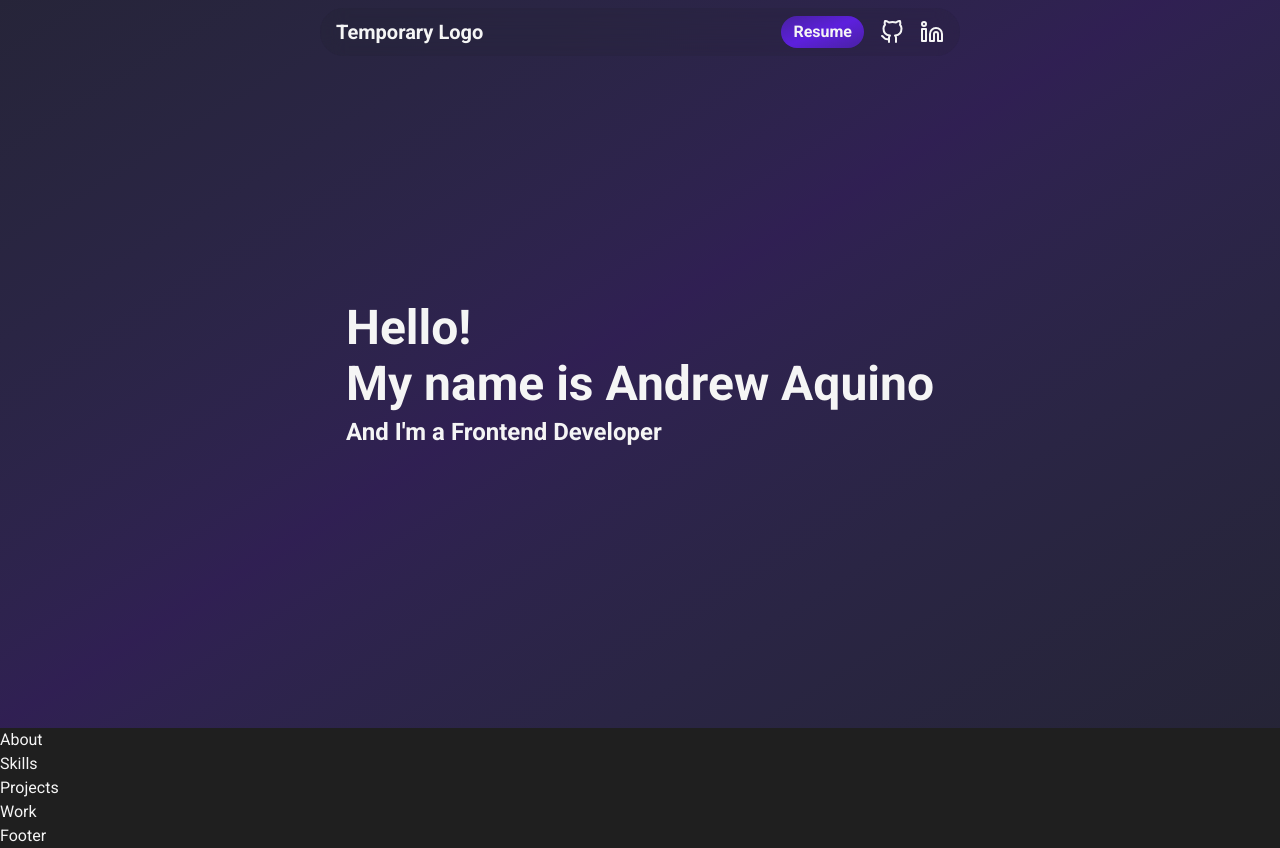
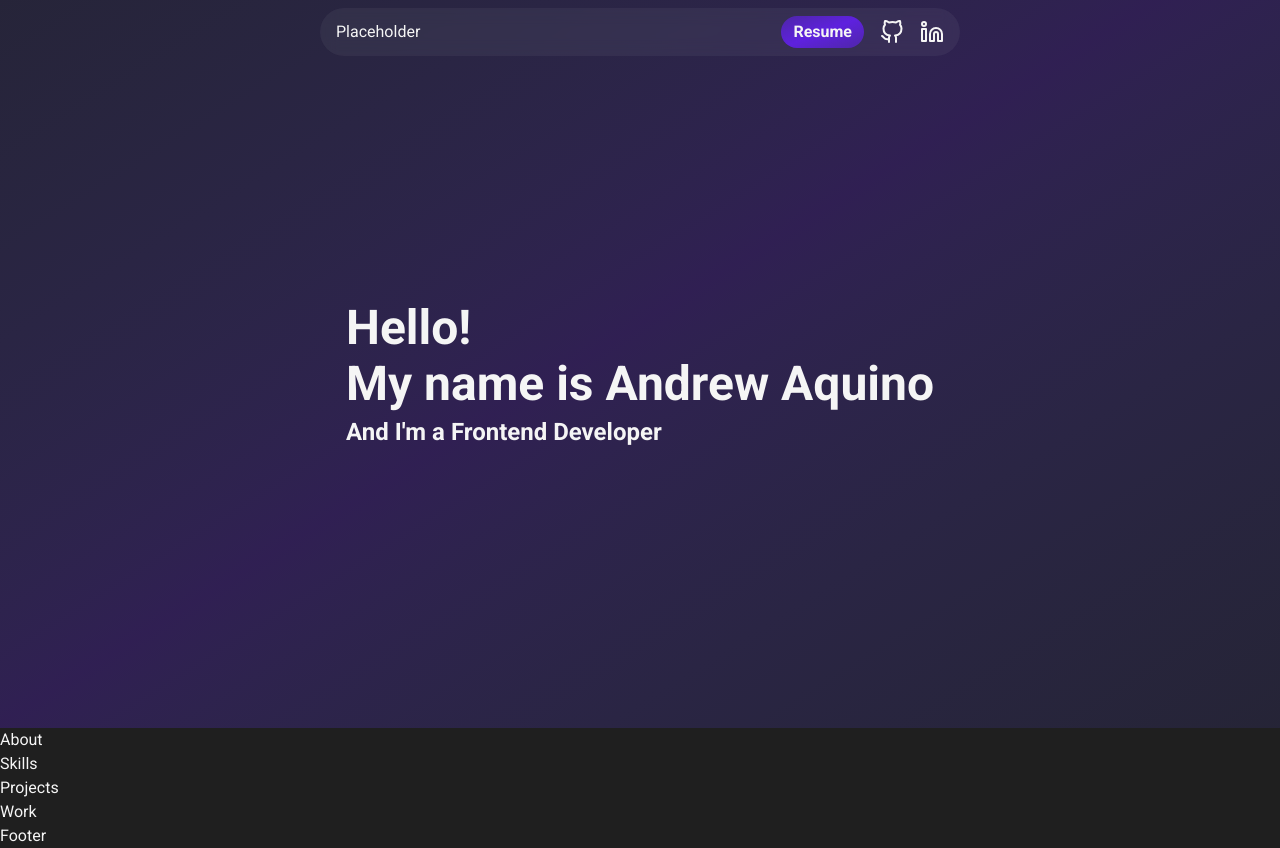
Before and after one commit to AndrewGlennAquino/personal-website-v2, a React (Vite) app: page / in a window 1280 px wide. Built offline with nearby package versions, Linux system fonts and the light colour scheme.

Commit message:
Change container background styling and header is now the top most element

```diff
--- a/src/components/header/Header.tsx
+++ b/src/components/header/Header.tsx
@@ -72,18 +72,20 @@ const Header = () => {
   };
 
   return (
-    <header className="px-4 fixed top-0 left-0 right-0">
+    <header className="px-4 fixed top-0 left-0 right-0 z-50">
       {/* Header bar container */}
       <div className="container mp-default w-full max-w-160 h-12 rounded-full flex justify-between items-center relative">
         {/* Temporary logo */}
-        <h1 className="font-bold text-xl relative z-10">Temporary Logo</h1>
+        <h1 className="relative z-50">
+          Placeholder
+        </h1>
 
         {/* Hamburger menu for mobile devices */}
         <HamburgerMenu clicked={clicked} handleClick={handleClick} />
 
         {/* Dropdown menu container that animates for mobile devices */}
         <motion.div
-          className="bg-eerie/10 backdrop-blur-md w-full h-full rounded-3xl absolute inset-0"
+          className="bg-smoke/5 backdrop-blur-sm w-full h-full rounded-3xl absolute inset-0"
           initial="initial"
           animate={clicked ? "animateExpand" : undefined}
           variants={dropdownVariants}
```
